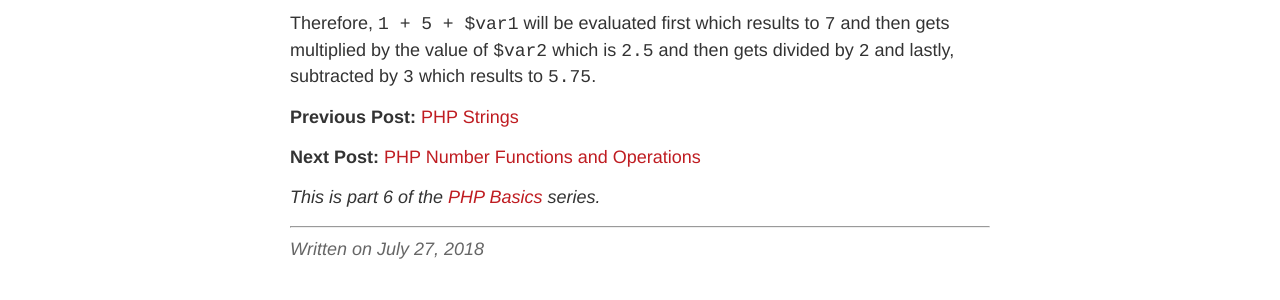
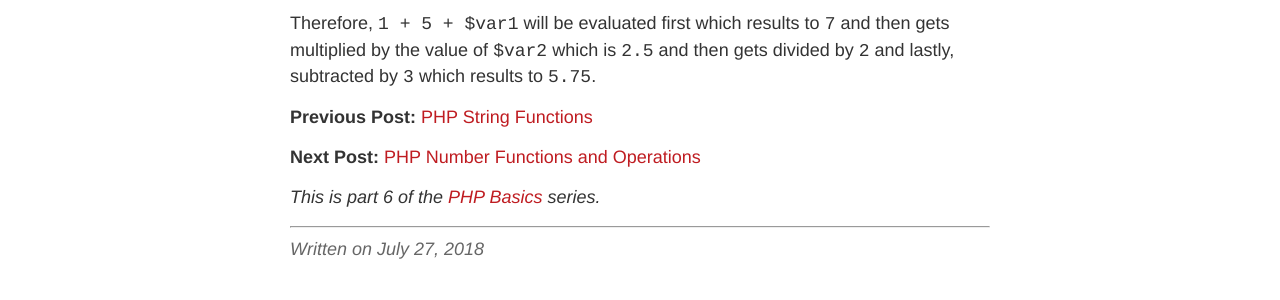
Before and after one commit to kennyalmendral/kennyalmendral.github.io, a Jekyll site: the page built from _posts/2018-07-27-php-numbers.md, in a window 1280 px wide. Shown: the part 746-1046 px from the top of the page. Built offline with Jekyll 4.4.1, drawn with Linux system fonts in a browser that asks for light colours.

Commit message:
Update 2018-07-27-php-numbers.md

```diff
--- a/_posts/2018-07-27-php-numbers.md
+++ b/_posts/2018-07-27-php-numbers.md
@@ -26,7 +26,7 @@ Take note that in PHP, basic math rules like the parentheses and the order of op
 
 Therefore, `1 + 5 + $var1` will be evaluated first which results to `7` and then gets multiplied by the value of `$var2` which is `2.5` and then gets divided by `2` and lastly, subtracted by `3` which results to `5.75`.
 
-**Previous Post:** [PHP Strings](https://kennyalmendral.github.io/php-string-functions/)
+**Previous Post:** [PHP String Functions](https://kennyalmendral.github.io/php-string-functions/)
 
 **Next Post:** [PHP Number Functions and Operations](https://kennyalmendral.github.io/php-number-functions-operations/)
 
```
